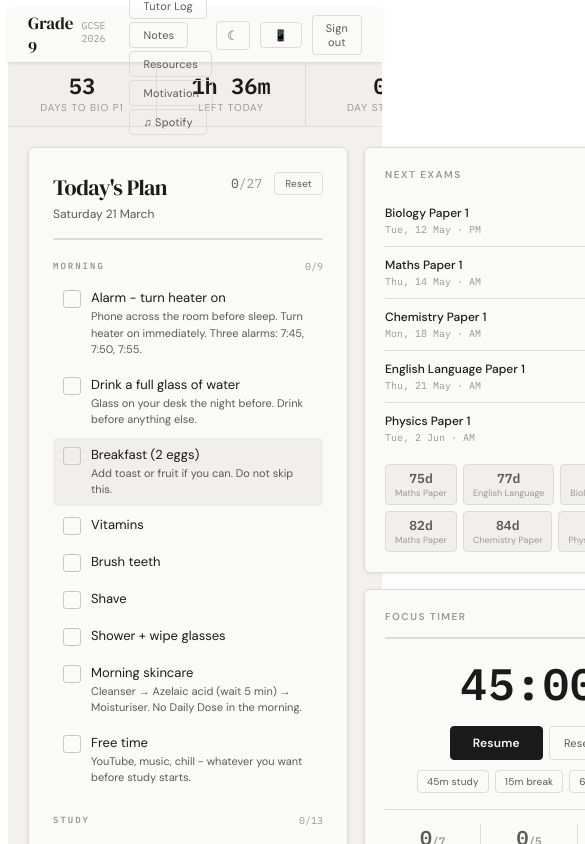
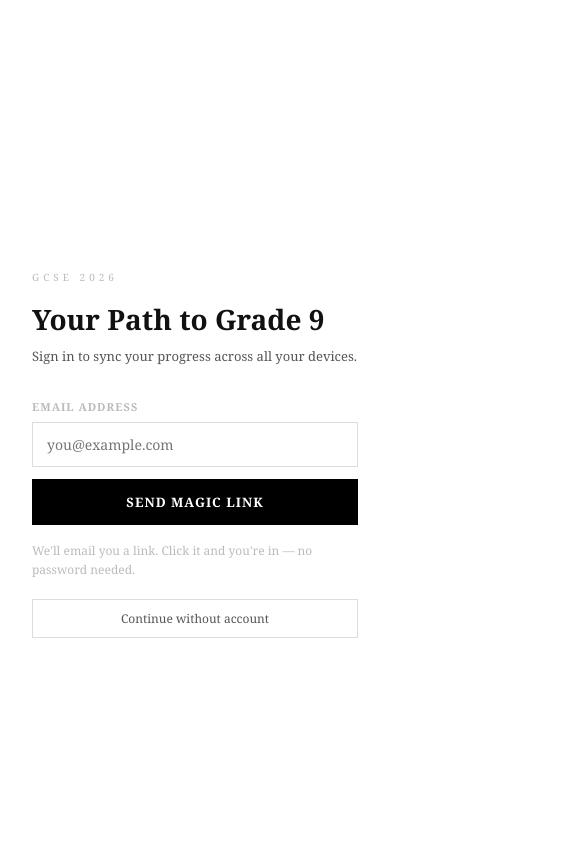
Before and after one commit to Amogus21/quirky-clarke-lntrql, a React (Create React App) app: page / in a window 390 px wide. Shown: the top 844 px of the page, 585 px wide, since content can reach past the window. Built offline with nearby package versions, Linux system fonts and the light colour scheme.

Commit message:
added mobile interface and switching interfaces button

```diff
--- a/src/App.js
+++ b/src/App.js
@@ -474,7 +474,7 @@ const getTodayKey = () => {
   )}-${String(d.getDate()).padStart(2, "0")}`;
 };
 
-function SignIn({ onSession, dark, c }) {
+function SignIn({ onSession, onSkip, dark, c }) {
   const [email, setEmail] = useState("");
   const [sent, setSent] = useState(false);
   const [loading, setLoading] = useState(false);
@@ -600,6 +600,22 @@ function SignIn({ onSession, dark, c }) {
               We'll email you a link. Click it and you're in — no password
               needed.
             </p>
+            <button
+              onClick={onSkip}
+              style={{
+                width: "100%",
+                background: "transparent",
+                border: `1px solid ${c.border}`,
+                color: c.textMid,
+                padding: "10px",
+                fontSize: 12,
+                cursor: "pointer",
+                fontFamily: "'Georgia',serif",
+                marginTop: 8,
+              }}
+            >
+              Continue without account
+            </button>
           </div>
         ) : (
           <div style={{ border: `2px solid ${c.borderStrong}`, padding: 24 }}>
@@ -656,6 +672,12 @@ export default function StudyPlan() {
   const [syncing, setSyncing] = useState(false);
   const [syncStatus, setSyncStatus] = useState("");
   const [view, setView] = useState("today");
+  const [mobile, setMobile] = useState(() => ls.get("gcse_mobile", false));
+  const toggleMobile = () =>
+    setMobile((m) => {
+      ls.set("gcse_mobile", !m);
+      return !m;
+    });
   const [, setTick] = useState(0);
   const [checkedTips, setCheckedTips] = useState({});
   const [dark, setDark] = useState(() => ls.get("gcse_dark", false));
@@ -1366,14 +1388,18 @@ export default function StudyPlan() {
 
   if (authLoading) {
   } // skip loading screen
-  // if (!session) return <SignIn onSession={s => { ls.set("gcse_session",s); setSession(s); }} dark={dark} c={c} />;
-
-  const [mobile, setMobile] = useState(() => ls.get("gcse_mobile", false));
-  const toggleMobile = () =>
-    setMobile((m) => {
-      ls.set("gcse_mobile", !m);
-      return !m;
-    });
+  if (!session)
+    return (
+      <SignIn
+        onSession={(s) => {
+          ls.set("gcse_session", s);
+          setSession(s);
+        }}
+        onSkip={() => setSession({ access_token: null, user: { id: null } })}
+        dark={dark}
+        c={c}
+      />
+    );
 
   // Ensure viewport meta exists for mobile
   if (!document.getElementById("gcse-viewport")) {
@@ -1596,6 +1622,12 @@ export default function StudyPlan() {
               style={{ ...pill(false), padding: "8px 12px", fontSize: 15 }}
             >
               {D ? "☀" : "☾"}
+            </button>
+            <button
+              onClick={signOut}
+              style={{ ...pill(false), padding: "8px 12px", fontSize: 11 }}
+            >
+              Sign out
             </button>
             <button
               onClick={toggleMobile}
```
